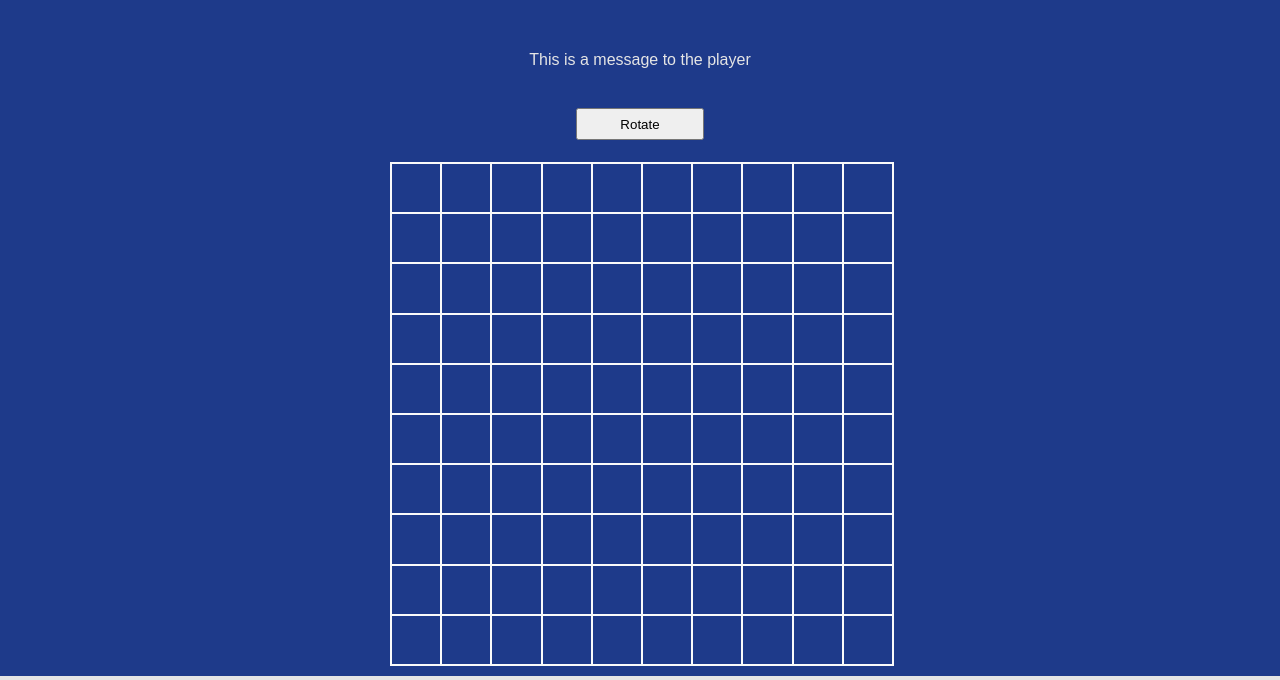
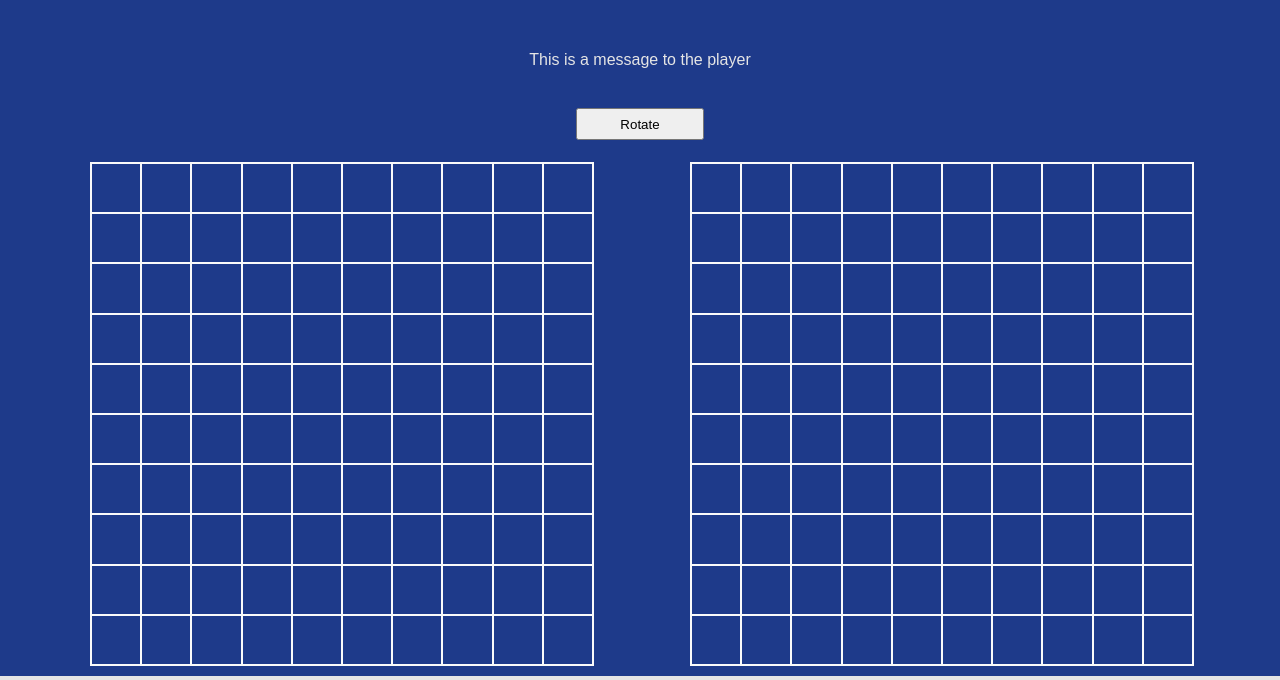
Before and after one commit to jasondewese/odin-battleship, a website built with webpack: page dist/index.html in a window 1280 px wide. Shown: the part 76-756 px from the top of the page. Built offline with nearby package versions, Linux system fonts and the light colour scheme.

Commit message:
Add computer board to createGameboardDOM

```diff
--- a/src/createGameboardDOM.js
+++ b/src/createGameboardDOM.js
@@ -1,6 +1,6 @@
 const createGameboardDOM = (() => {
 
-    const createPlayerBoard = () => {
+    const _createPlayerBoard = () => {
         const boardWrapper = document.querySelector('.player-board');
         //default desktop height/width in px
 
@@ -16,7 +16,27 @@ const createGameboardDOM = (() => {
 
     }
 
-    return {createPlayerBoard};
+    const _createCompBoard = () => {
+        const boardWrapper = document.querySelector('.computer-board');
+        //default desktop height/width in px
+
+
+        for (let i = 0; i < 10; i++) {
+            for (let j = 0; j < 10; j++) {
+                const boardCell = document.createElement('div');
+                boardCell.classList.add('board-cell');
+
+                boardWrapper.appendChild(boardCell);
+            }
+        }
+    }
+
+    const initBoards = () => {
+        _createPlayerBoard();
+        _createCompBoard();
+    }
+
+    return {initBoards};
 })();
 
 export {createGameboardDOM};
--- a/src/index.js
+++ b/src/index.js
@@ -2,4 +2,4 @@ import './reset.css';
 import './style.css';
 import { createGameboardDOM } from './createGameboardDOM';
 
-createGameboardDOM.createPlayerBoard();
+createGameboardDOM.initBoards();
```
Also changed, not shown: dist/bundle.js, dist/index.html.
